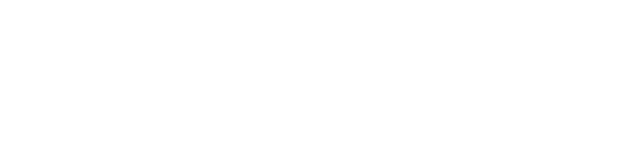
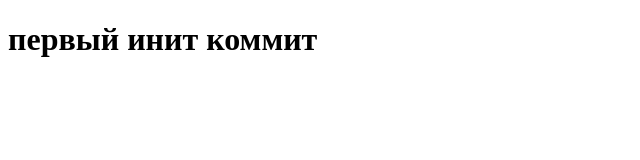
Before and after one commit to blessMe-Padre/test, a plain HTML site: page index.html in a window 1280 px wide. Shown: the whole page, without its empty margins (0-640 px from the left). Drawn offline with Linux system fonts and the light colour scheme.

Commit message:
first commit

```diff
--- a/index.html
+++ b/index.html
@@ -8,7 +8,7 @@
 </head>
 
 <body>
-
+    <h1>первый инит коммит</h1>
 </body>
 
 </html>
```
